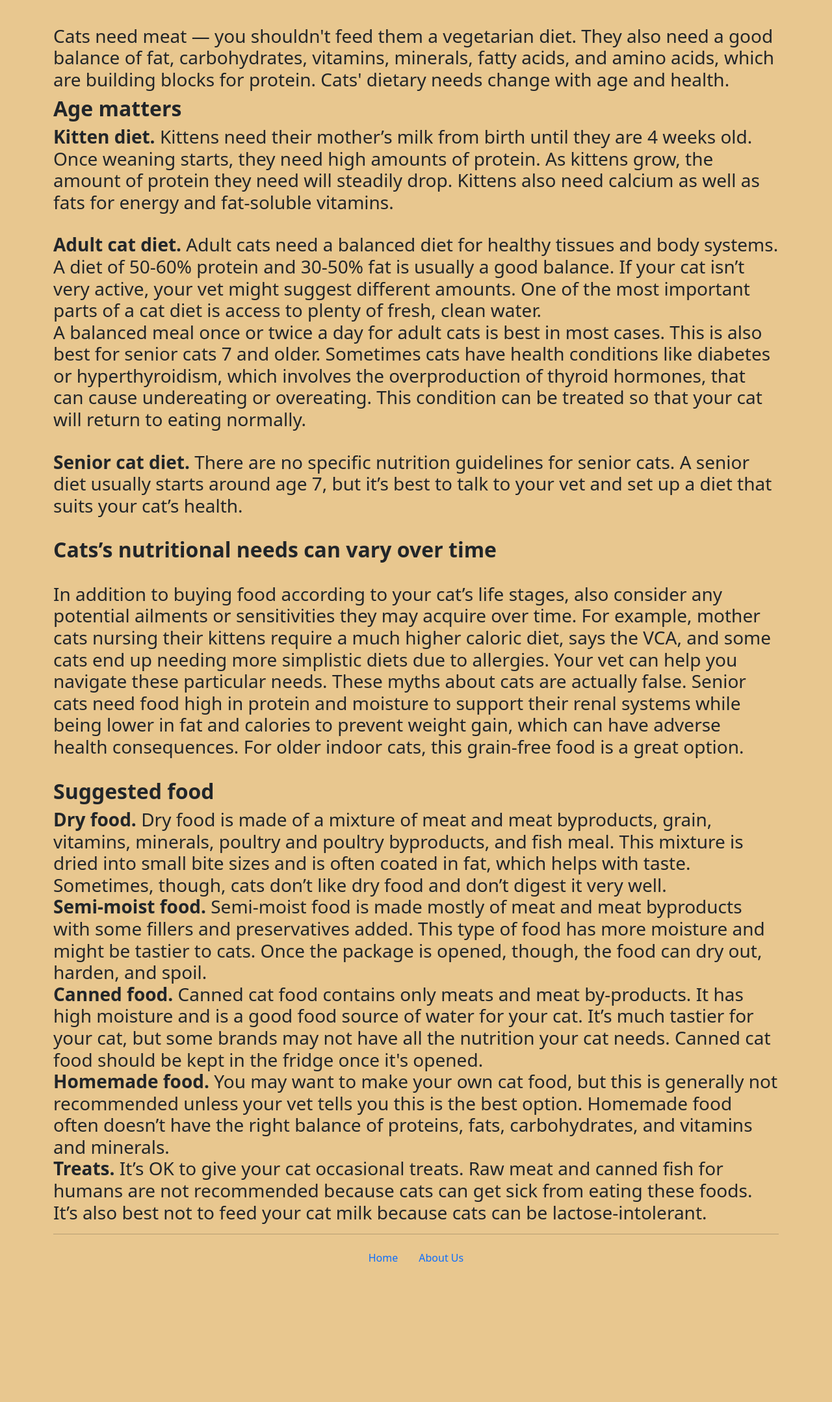
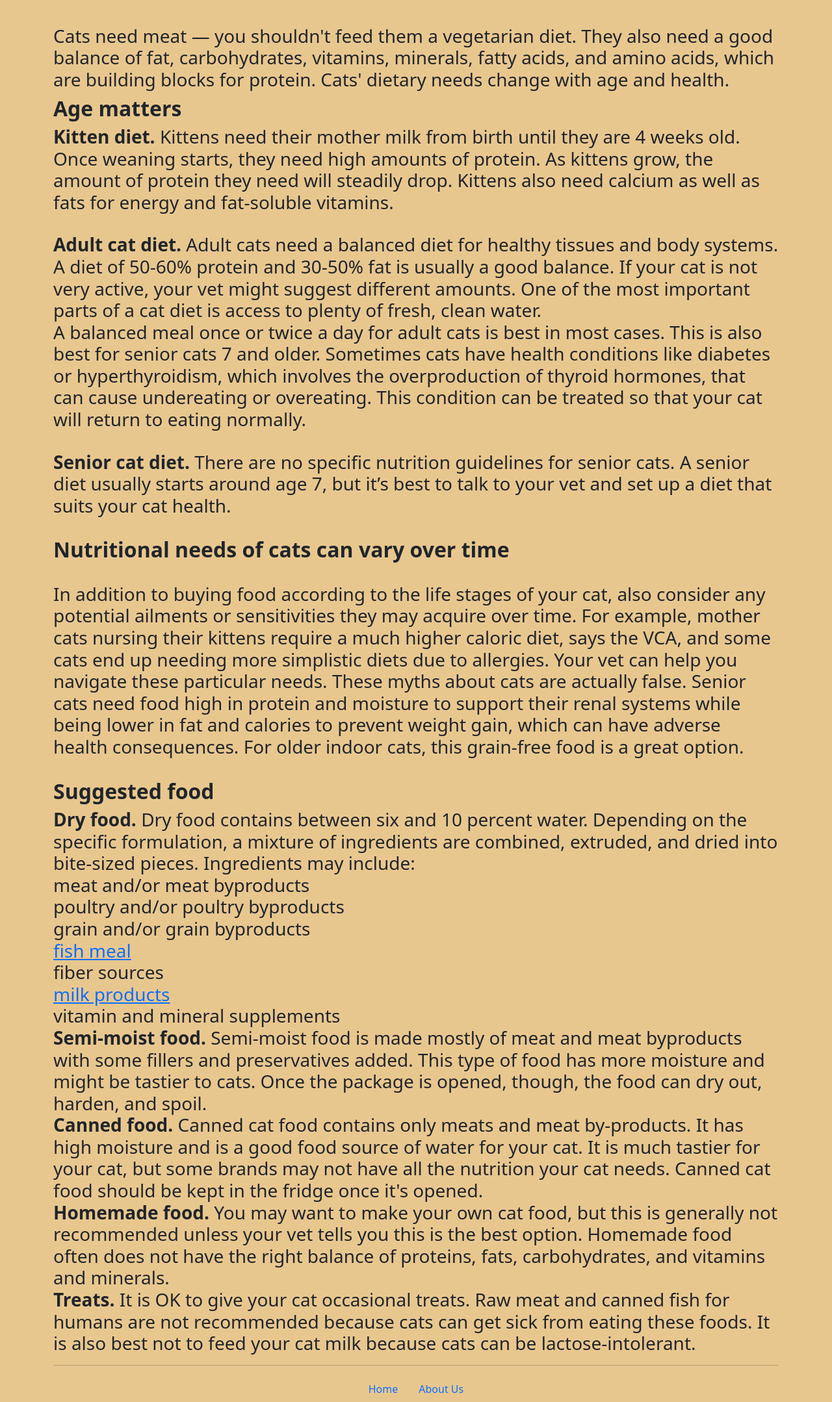
Before and after one commit to Alasdair666/TeamCat, a Flask app: page /diet in a window 1280 px wide. Shown: the part 230-2388 px from the top of the page at 65% size. Before the commit the page ends 2172 px from the top, so only its background shows below. Run offline with Flask 2, Linux system fonts and the light colour scheme; some libraries are stand-ins or nearby versions.

Commit message:
Update content for diet page

```diff
--- a/templates/diet.html
+++ b/templates/diet.html
@@ -11,26 +11,33 @@
       <br/>
       <h3>Cats need meat — you shouldn't feed them a vegetarian diet. They also need a good balance of fat, carbohydrates, vitamins, minerals, fatty acids, and amino acids, which are building blocks for protein. Cats' dietary needs change with age and health.</h3>
       <h2><b>Age matters</b></h2>
-      <h3><b>Kitten diet.</b> Kittens need their mother’s milk from birth until they are 4 weeks old. Once weaning starts, they need high amounts of protein. As kittens grow, the amount of protein they need will steadily drop. Kittens also need calcium as well as fats for energy and fat-soluble vitamins.</h3>
+      <h3><b>Kitten diet.</b> Kittens need their mother milk from birth until they are 4 weeks old. Once weaning starts, they need high amounts of protein. As kittens grow, the amount of protein they need will steadily drop. Kittens also need calcium as well as fats for energy and fat-soluble vitamins.</h3>
       <br>
-      <h3><b>Adult cat diet.</b> Adult cats need a balanced diet for healthy tissues and body systems. A diet of 50-60% protein and 30-50% fat is usually a good balance. If your cat isn’t very active, your vet might suggest different amounts. One of the most important parts of a cat diet is access to plenty of fresh, clean water.
+      <h3><b>Adult cat diet.</b> Adult cats need a balanced diet for healthy tissues and body systems. A diet of 50-60% protein and 30-50% fat is usually a good balance. If your cat is not very active, your vet might suggest different amounts. One of the most important parts of a cat diet is access to plenty of fresh, clean water.
       <br>
       A balanced meal once or twice a day for adult cats is best in most cases. This is also best for senior cats 7 and older. Sometimes cats have health conditions like diabetes or hyperthyroidism, which involves the overproduction of thyroid hormones, that can cause undereating or overeating. This condition can be treated so that your cat will return to eating normally.</h3>
       <br/>
-      <h3><b>Senior cat diet.</b> There are no specific nutrition guidelines for senior cats. A senior diet usually starts around age 7, but it’s best to talk to your vet and set up a diet that suits your cat’s health.</h3>
+      <h3><b>Senior cat diet.</b> There are no specific nutrition guidelines for senior cats. A senior diet usually starts around age 7, but it’s best to talk to your vet and set up a diet that suits your cat health.</h3>
       <br/>
-      <h2><b>Cats’s nutritional needs can vary over time</b></h2>
+      <h2><b>Nutritional needs of cats can vary over time</b></h2>
       <br/>
-      <h3>In addition to buying food according to your cat’s life stages, also consider any potential ailments or sensitivities they may acquire over time. For example, mother cats nursing their kittens require a much higher caloric diet, says the VCA, and some cats end up needing more simplistic diets due to allergies. Your vet can help you navigate these particular needs. These myths about cats are actually false.
+      <h3>In addition to buying food according to the life stages of your cat, also consider any potential ailments or sensitivities they may acquire over time. For example, mother cats nursing their kittens require a much higher caloric diet, says the VCA, and some cats end up needing more simplistic diets due to allergies. Your vet can help you navigate these particular needs. These myths about cats are actually false.
       Senior cats need food high in protein and moisture to support their renal systems while being lower in fat and calories to prevent weight gain, which can have adverse health consequences. For older indoor cats, this grain-free food is a great option.</h3>
       <br/>
       <h2><b>Suggested food</b></h2>
       <h3>
-        <b>Dry food.</b> Dry food is made of a mixture of meat and meat byproducts, grain, vitamins, minerals, poultry and poultry byproducts, and fish meal. This mixture is dried into small bite sizes and is often coated in fat, which helps with taste. Sometimes, though, cats don’t like dry food and don’t digest it very well.<br>
+        <b>Dry food.</b> Dry food contains between six and 10 percent water. Depending on the specific formulation, a mixture of ingredients are combined, extruded, and dried into bite-sized pieces. Ingredients may include:<br>
+        meat and/or meat byproducts <br>
+        poultry and/or poultry byproducts<br>
+        grain and/or grain byproducts<br>
+        <a href = "https://blog.petcube.com/can-cats-eat-fish/"> fish meal</a><br>
+        fiber sources<br>
+        <a href = "https://pets.webmd.com/cats/guide/cats-and-dairy-get-the-facts/"> milk products</a><br>
+        vitamin and mineral supplements<br>
         <b>Semi-moist food.</b> Semi-moist food is made mostly of meat and meat byproducts with some fillers and preservatives added. This type of food has more moisture and might be tastier to cats. Once the package is opened, though, the food can dry out, harden, and spoil.<br>
-        <b>Canned food.</b> Canned cat food contains only meats and meat by-products. It has high moisture and is a good food source of water for your cat. It’s much tastier for your cat, but some brands may not have all the nutrition your cat needs. Canned cat food should be kept in the fridge once it's opened.<br>
-        <b>Homemade food.</b> You may want to make your own cat food, but this is generally not recommended unless your vet tells you this is the best option. Homemade food often doesn’t have the right balance of proteins, fats, carbohydrates, and vitamins and minerals.<br>
-        <b>Treats.</b> It’s OK to give your cat occasional treats. Raw meat and canned fish for humans are not recommended because cats can get sick from eating these foods. It’s also best not to feed your cat milk because cats can be lactose-intolerant.<br>
+        <b>Canned food.</b> Canned cat food contains only meats and meat by-products. It has high moisture and is a good food source of water for your cat. It is much tastier for your cat, but some brands may not have all the nutrition your cat needs. Canned cat food should be kept in the fridge once it's opened.<br>
+        <b>Homemade food.</b> You may want to make your own cat food, but this is generally not recommended unless your vet tells you this is the best option. Homemade food often does not have the right balance of proteins, fats, carbohydrates, and vitamins and minerals.<br>
+        <b>Treats.</b> It is OK to give your cat occasional treats. Raw meat and canned fish for humans are not recommended because cats can get sick from eating these foods. It is also best not to feed your cat milk because cats can be lactose-intolerant.<br>
       </h3>
     </div>
   </div>
```
